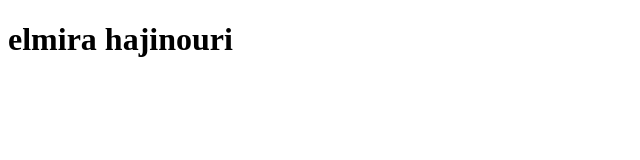
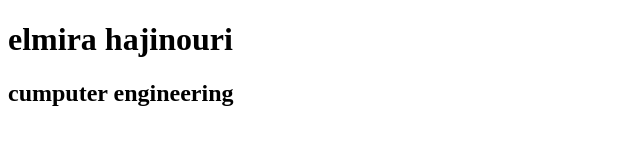
Before and after one commit to elmira-hn/firstassignment, a plain HTML site: page index.html in a window 1280 px wide. Shown: the whole page, without its empty margins (0-640 px from the left). Drawn offline with Linux system fonts and the light colour scheme.

Commit message:
add fiel of study

```diff
--- a/index.html
+++ b/index.html
@@ -7,5 +7,6 @@
 </head>
 <body>
     <h1>elmira hajinouri</h1>
+    <h2>cumputer engineering</h2>
 </body>
 </html>
```
